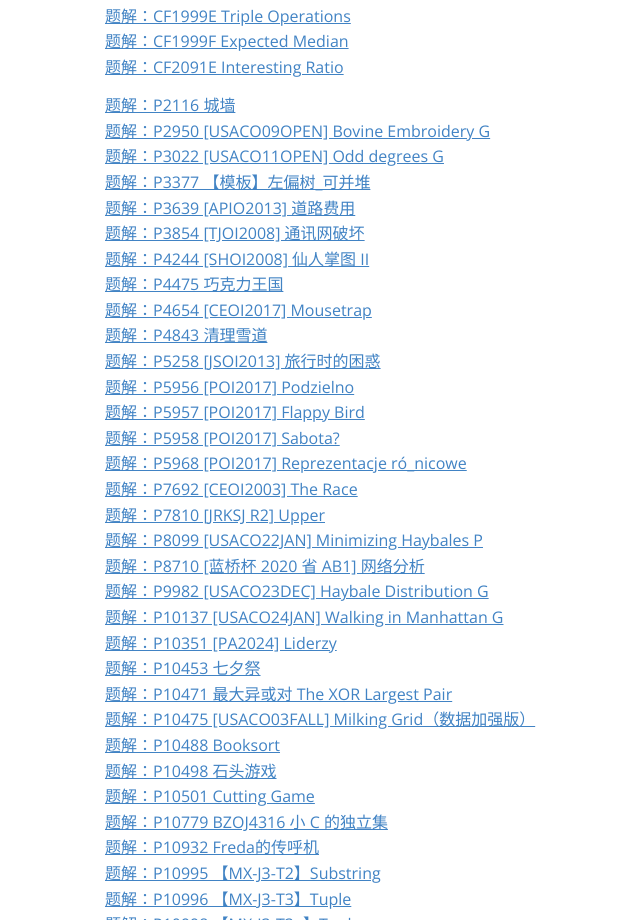
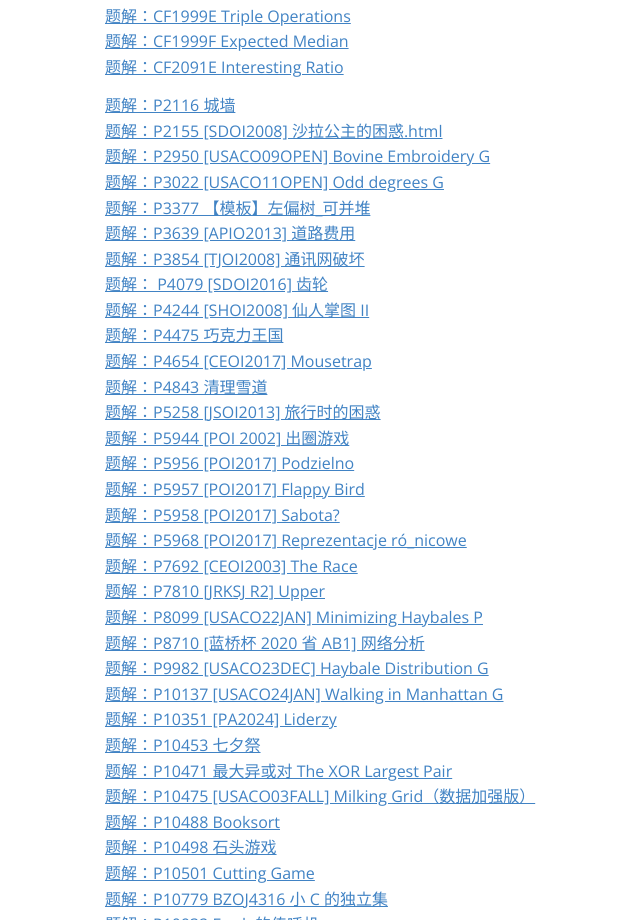
Before and after one commit to chenyichen0420/chenyichen0420.github.io, a plain HTML site: page index.html in a window 1280 px wide. Shown: the part 2024-2944 px from the top of the page, without its empty margins (135-775 px from the left). Drawn offline with nearby package versions, Linux system fonts and the light colour scheme.

Commit message:
Add files via upload

```diff
--- a/index.html
+++ b/index.html
@@ -574,16 +574,19 @@ header, .context-menu, .megamenu-content, footer{
 <a href='./solution/题解：CF1999E Triple Operations.html'><span>题解：CF1999E Triple Operations</span></a>
 <a href='./solution/题解：CF1999F Expected Median.html'><span>题解：CF1999F Expected Median</span></a>
 <a href='./solution/题解：CF2091E Interesting Ratio.html'><span>题解：CF2091E Interesting Ratio</span></a></p><p><a href='./solution/题解：P2116 城墙.html'><span>题解：P2116 城墙</span></a>
+<a href='./solution/题解：P2155 [SDOI2008] 沙拉公主的困惑.html'><span>题解：P2155 [SDOI2008] 沙拉公主的困惑.html</span></a>
 <a href='./solution/题解：P2950 [USACO09OPEN] Bovine Embroidery G.html'><span>题解：P2950 [USACO09OPEN] Bovine Embroidery G</span></a>
 <a href='./solution/题解：P3022 [USACO11OPEN] Odd degrees G.html'><span>题解：P3022 [USACO11OPEN] Odd degrees G</span></a>
 <a href='./solution/题解：P3377 【模板】左偏树_可并堆.html'><span>题解：P3377 【模板】左偏树_可并堆</span></a>
 <a href='./solution/题解：P3639 [APIO2013] 道路费用.html'><span>题解：P3639 [APIO2013] 道路费用</span></a>
 <a href='./solution/题解：P3854 [TJOI2008] 通讯网破坏.html'><span>题解：P3854 [TJOI2008] 通讯网破坏</span></a>
+<a href='./solution/题解： P4079 [SDOI2016] 齿轮.html'><span>题解： P4079 [SDOI2016] 齿轮</span></a>
 <a href='./solution/题解：P4244 [SHOI2008] 仙人掌图 II.html'><span>题解：P4244 [SHOI2008] 仙人掌图 II</span></a>
 <a href='./solution/题解：P4475 巧克力王国.html'><span>题解：P4475 巧克力王国</span></a>
 <a href='./solution/题解：P4654 [CEOI2017] Mousetrap.html'><span>题解：P4654 [CEOI2017] Mousetrap</span></a>
 <a href='./solution/题解：P4843 清理雪道.html'><span>题解：P4843 清理雪道</span></a>
 <a href='./solution/题解：P5258 [JSOI2013] 旅行时的困惑.html'><span>题解：P5258 [JSOI2013] 旅行时的困惑</span></a>
+<a href='./solution/题解：P5944 [POI 2002] 出圈游戏.html'><span>题解：P5944 [POI 2002] 出圈游戏</span></a>
 <a href='./solution/题解：P5956 [POI2017] Podzielno.html'><span>题解：P5956 [POI2017] Podzielno</span></a>
 <a href='./solution/题解：P5957 [POI2017] Flappy Bird.html'><span>题解：P5957 [POI2017] Flappy Bird</span></a>
 <a href='./solution/题解：P5958 [POI2017] Sabota?.html'><span>题解：P5958 [POI2017] Sabota?</span></a>
```
